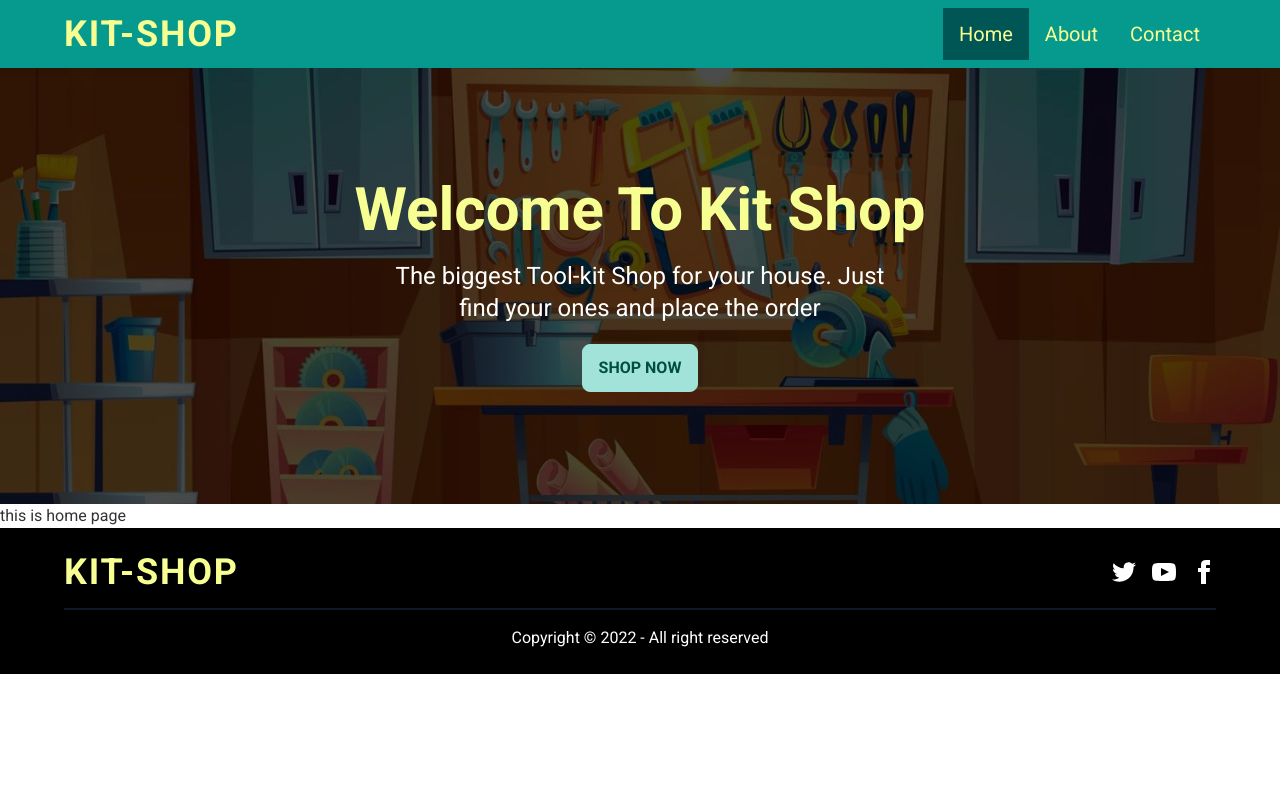
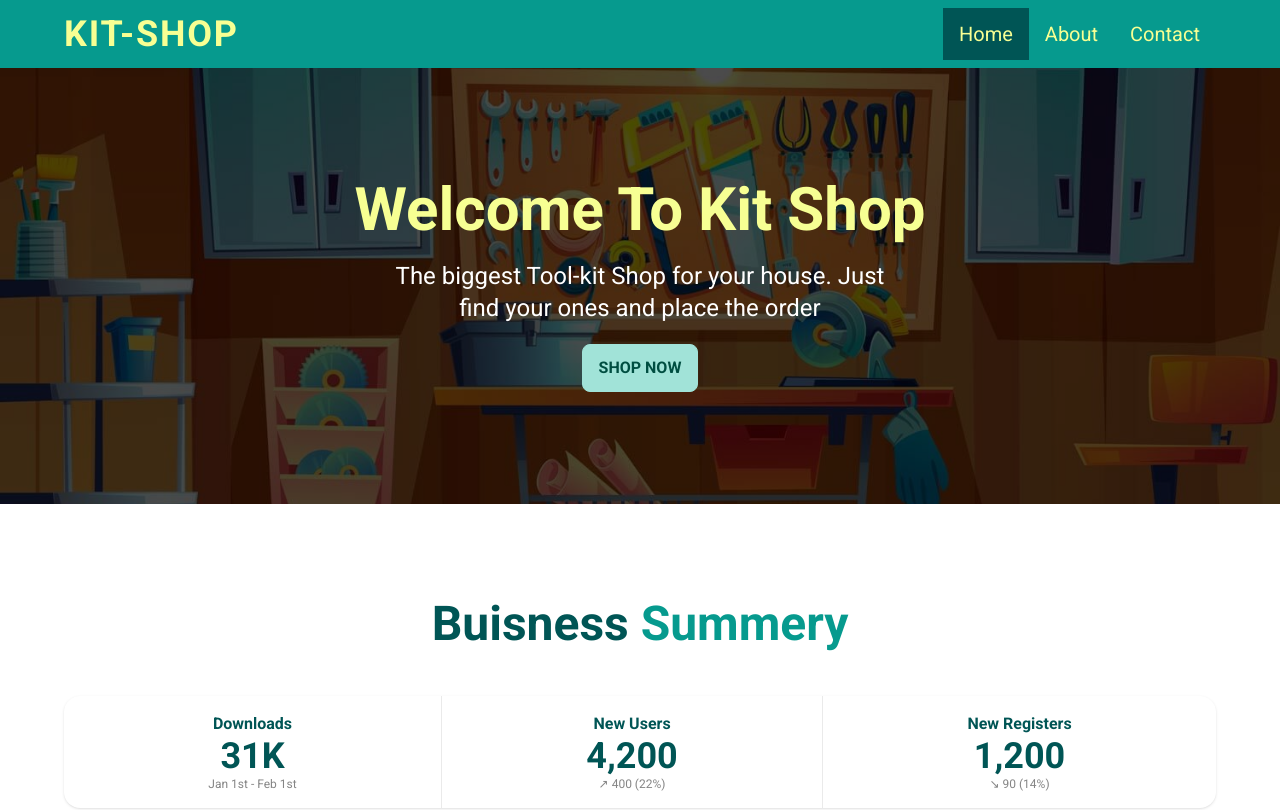
Before and after one commit to sam-suzzaman/PH-Assignment-12-Client, a React (Create React App) app: page / in a window 1280 px wide. Shown: the top 810 px of the page. Built offline with nearby package versions, Linux system fonts and the light colour scheme.

Commit message:
adding business summery section

```diff
--- /dev/null
+++ b/src/Components/BuisnessSummery/BuisnessSummery.js
@@ -0,0 +1,40 @@
+import React from "react";
+
+const BuisnessSummery = () => {
+    return (
+        <section className="py-8 my-16 w-full ">
+            <h2 className="text-center text-4xl sm:text-5xl text-primary  capitalize font-semibold">
+                buisness <span className="text-secondary">summery</span>
+            </h2>
+            <div className="px-8 lg:px-16 mt-12">
+                <div className="stats w-full stats-vertical sm:stats-horizontal shadow ">
+                    <div className="stat text-center">
+                        <div className="stat-title text-primary font-semibold">
+                            Downloads
+                        </div>
+                        <div className="stat-value text-primary">31K</div>
+                        <div className="stat-desc">Jan 1st - Feb 1st</div>
+                    </div>
+
+                    <div className="stat text-center">
+                        <div className="stat-title text-primary font-semibold">
+                            New Users
+                        </div>
+                        <div className="stat-value text-primary">4,200</div>
+                        <div className="stat-desc">↗︎ 400 (22%)</div>
+                    </div>
+
+                    <div className="stat text-center">
+                        <div className="stat-title text-primary font-semibold">
+                            New Registers
+                        </div>
+                        <div className="stat-value text-primary">1,200</div>
+                        <div className="stat-desc">↘︎ 90 (14%)</div>
+                    </div>
+                </div>
+            </div>
+        </section>
+    );
+};
+
+export default BuisnessSummery;
--- a/src/Pages/Home.js
+++ b/src/Pages/Home.js
@@ -1,11 +1,12 @@
 import React from "react";
+import BuisnessSummery from "../Components/BuisnessSummery/BuisnessSummery";
 import Hero from "../Components/Hero/Hero";
 
 const Home = () => {
     return (
         <>
             <Hero />
-            <h3>this is home page</h3>
+            <BuisnessSummery />
         </>
     );
 };
```
